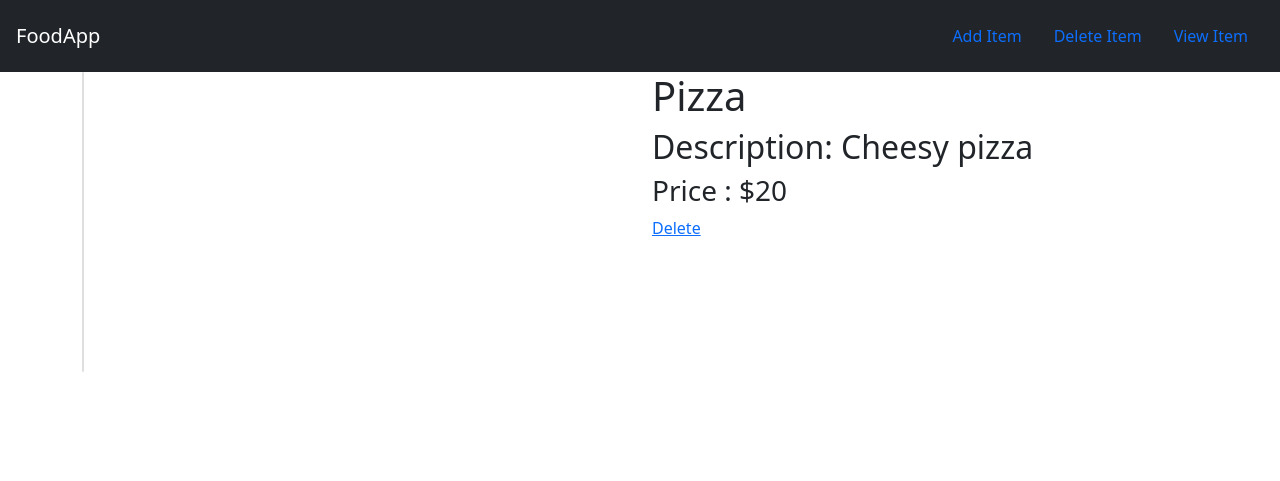
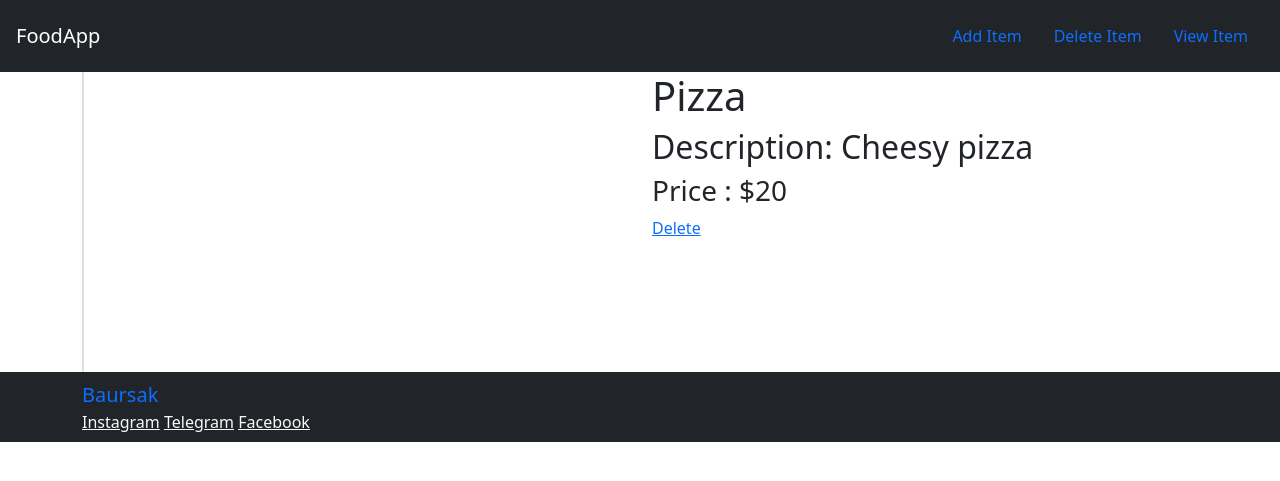
Before and after one commit to Ibrohim98/website, a Django app: page /food/1/ in a window 1280 px wide. Shown: the top 481 px of the page. Run offline with Django 3.2, Linux system fonts and the light colour scheme; data comes from the database, SQL or seed files in the repository; both versions use the stored data as it was after the commit.

Commit message:
bootstrap style changes

```diff
--- a/mysite/food/templates/food/base.html
+++ b/mysite/food/templates/food/base.html
@@ -10,7 +10,7 @@
 </head>
 <body>
     <nav class="navbar navbar-dark bg-dark nav-link">
-        <a href="http://127.0.0.1:8000/food" class="navbar-brand">FoodApp</a>
+        <a href="/food" class="navbar-brand">FoodApp</a>
         <div class="navbar">
             <a  class="nav-item nav-link", href=" {%url 'food:create_item'%}",>Add Item</a>
             <a  class="nav-item nav-link", href="#">Delete Item</a>
@@ -18,13 +18,26 @@
         </div>
     </nav>
     {% if messages %}
+    <div class="row">
         {% for message in messages %}
-            <div class="alert alert-{{message.tags}}">
+            <div class="col-md-4">
                 {{message}}
             </div>
         {% endfor %}
+    </div>
     {% endif %}
     {% block body %}
     {% endblock %}
+
+    <footer class="bg-dark nav-link">
+        <div class="container">
+        <a href="/food" class="navbar-brand">Baursak</a>
+            <div class="d-block">
+                <a class="text-light" href="https://www.instagram.com/">Instagram</a>
+                <a class="text-light" href="#">Telegram</a>
+                <a class="text-light" href="#">Facebook</a>
+            </div>
+        </div>
+    </footer>
 </body>
 </html>
```
Also changed, not shown: mysite/food/templates/food/index.html (+9 -8 lines), mysite/db.sqlite3, mysite/food/static/food/image.JPG (added), mysite/food/views.py (line endings or trailing spaces), 1 other file.
